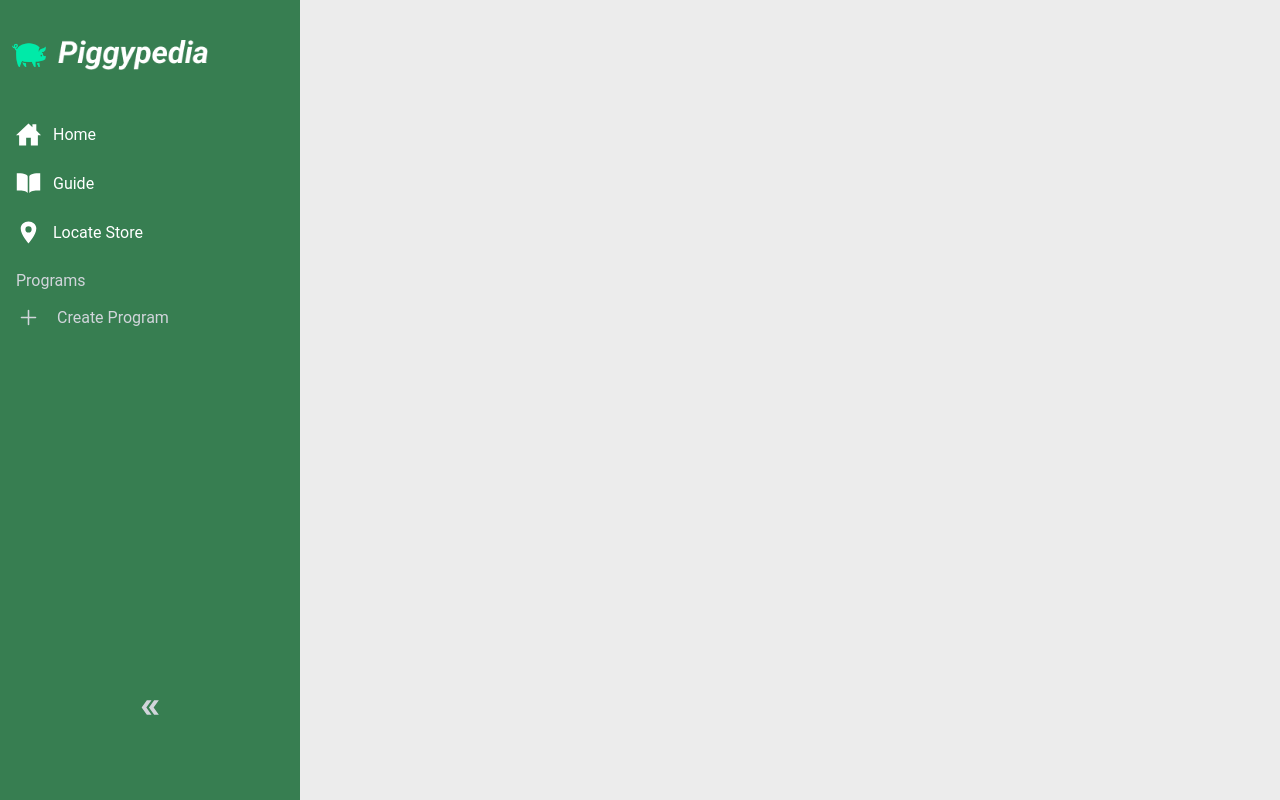
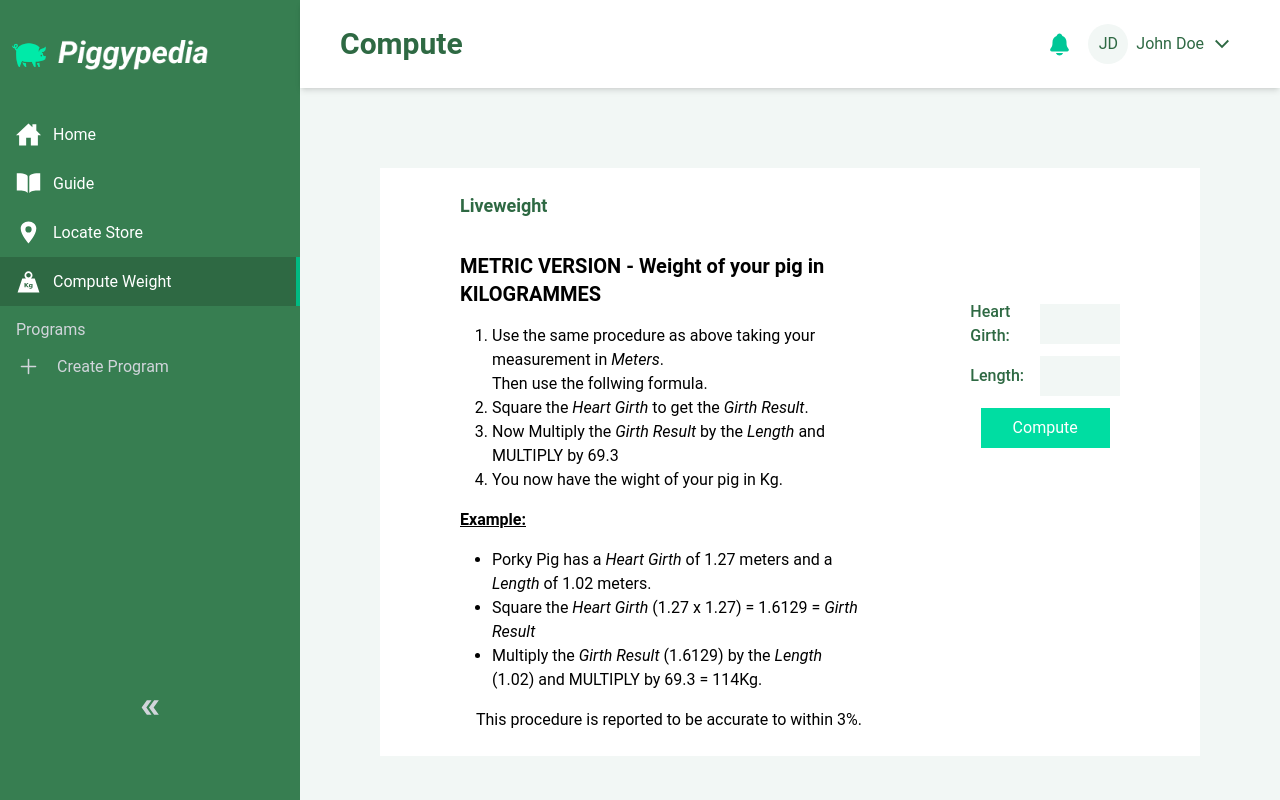
Before and after one commit to jmicarandayo/piggypedia_react, a React (Create React App) app: page /compute in a window 1280 px wide. Built offline with nearby package versions, Linux system fonts and the light colour scheme.

Commit message:
Added Compute page

```diff
--- a/src/components/Dropdown.jsx
+++ b/src/components/Dropdown.jsx
@@ -3,7 +3,7 @@ import { IoAddOutline, IoPersonSharp, IoLogOutSharp } from "react-icons/io5";
 
 const Dropdown = () => {
   return (
-    <div className=''>
+    <div>
         <div className='text-[#2E6943] absolute bg-white left-auto right-0 w-[240px] py-4 px-2 mt-[45px] shadow-md rounded-md'>
             <span className='px-4'>John Doe</span>
             <ul className='border-y border-gray-300 my-4 py-2'>
--- a/src/components/Layout.jsx
+++ b/src/components/Layout.jsx
@@ -5,6 +5,7 @@ import { Route, Routes } from 'react-router-dom';
 import Home from '../pages/Home';
 import Guide from '../pages/Guide';
 import Locate from '../pages/Locate';
+import Compute from '../pages/Compute';
 
 const Layout = () => {
     const [ isOpen, setIsOpen ] = useState(true);
@@ -21,7 +22,8 @@ const Layout = () => {
             {/* <Route index element={<Home/>}/> */}
             <Route path='home' element={<Home isOpen={isOpen}/>}/>
             <Route path='guide' element={<Guide isOpen={isOpen}/>}/>
-            <Route path='locate' element={<Locate/>}/>
+            <Route path='locate' element={<Locate isOpen={isOpen}/>}/>
+            <Route path='compute' element={<Compute isOpen={isOpen}/>}/>
         </Routes>
     </div>
 </div>
--- a/src/components/SideBar.jsx
+++ b/src/components/SideBar.jsx
@@ -2,6 +2,7 @@ import React from 'react'
 import Logo from '../assets/pig_logo.png'
 import Brand from '../assets/brand_name.png'
 import { IoHomeSharp, IoLocationSharp, IoBookSharp, IoAddOutline } from "react-icons/io5";
+import { GiWeight } from "react-icons/gi";
 import { MdOutlineDoubleArrow } from "react-icons/md";
 import { useState } from 'react';
 import { NavLink } from 'react-router-dom';
@@ -17,6 +18,7 @@ const SideBar = ({isOpen, handleClick}) => {
                 <li className=''><NavLink to='/home' className={({isActive}) => isActive ? 'px-4 flex items-center gap-3 text-white text-md hover:bg-[#2E6943] cursor-pointer py-3 border-r-4 border-[#00BA82] bg-[#2E6943]' : 'px-4 flex items-center gap-3 text-white text-md hover:bg-[#2E6943] cursor-pointer py-3'}><span><IoHomeSharp size={25}/></span><p className={`duration-500 whitespace-nowrap ${isOpen ? 'opacity-100' : 'opacity-0'}`}>Home</p></NavLink></li>
                 <li className=''><NavLink to='/guide' className={({isActive}) => isActive ? 'px-4 flex items-center gap-3 text-white text-md hover:bg-[#2E6943] cursor-pointer py-3 border-r-4 border-[#00BA82] bg-[#2E6943]' : 'px-4 flex items-center gap-3 text-white text-md hover:bg-[#2E6943] cursor-pointer py-3'}><span><IoBookSharp size={25}/></span><p className={`duration-500 whitespace-nowrap ${isOpen ? 'opacity-100' : 'opacity-0'}`}>Guide</p></NavLink></li>
                 <li className=''><NavLink to='/locate' className={({isActive}) => isActive ? 'px-4 flex items-center gap-3 text-white text-md hover:bg-[#2E6943] cursor-pointer py-3 border-r-4 border-[#00BA82] bg-[#2E6943]' : 'px-4 flex items-center gap-3 text-white text-md hover:bg-[#2E6943] cursor-pointer py-3'}><span><IoLocationSharp size={25}/></span><p className={`duration-500 whitespace-nowrap ${isOpen ? 'opacity-100' : 'opacity-0'}`}>Locate Store</p></NavLink></li>
+                <li className=''><NavLink to='/compute' className={({isActive}) => isActive ? 'px-4 flex items-center gap-3 text-white text-md hover:bg-[#2E6943] cursor-pointer py-3 border-r-4 border-[#00BA82] bg-[#2E6943]' : 'px-4 flex items-center gap-3 text-white text-md hover:bg-[#2E6943] cursor-pointer py-3'}><span><GiWeight size={25}/></span><p className={`duration-500 whitespace-nowrap ${isOpen ? 'opacity-100' : 'opacity-0'}`}>Compute Weight</p></NavLink></li>
             </ul>
             <div className='px-4 text-gray-300'>
                 <p className={`duration-500 my-3 ${isOpen ? 'opacity-100' : 'opacity-0'}`}>Programs</p>
--- a/src/components/TopBar.jsx
+++ b/src/components/TopBar.jsx
@@ -23,7 +23,7 @@ const TopBar = () => {
                         <IoChevronDownSharp size={20} className={`text-[#2E6943] cursor-pointer duration-200 ml-2 ${openDropdown && '-rotate-180'}`}/>
 
                     </div>
-                    <div className={`duration-200 ease-in-out z-10 ${openDropdown ? 'opacity-100' : 'opacity-0'}`}>
+                    <div className={!openDropdown && 'hidden'}>
                             <Dropdown />
                     </div>
                 </div>
--- /dev/null
+++ b/src/pages/Compute.jsx
@@ -0,0 +1,61 @@
+import React from 'react'
+import { useState } from 'react';
+import TopBar from '../components/TopBar';
+
+const Compute = ({isOpen}) => {
+    const [ show, setShow ] = useState(false);
+
+  return (
+    <div className='h-screen bg-[#F2F7F5]'>
+        <div className={`duration-500 ${isOpen ? 'w-[calc(100vw-300px)]' : 'w-[calc(100vw-60px)]'}`}>
+            <TopBar/>
+            <div className='w-fit'>
+                <div className='m-20'>
+                    <div className='bg-white py-6 px-20'>
+                        <h2 className='text-[#2E6943] text-lg mb-8 font-bold'>Liveweight</h2>
+                        {/* Program Item */}
+                        <div className='flex justify-between'>
+                            <div>
+                                <div>
+                                    <h1 className='font-bold text-xl'>METRIC VERSION - Weight of your pig in KILOGRAMMES</h1>
+                                    <ul className='py-4 px-8 list-decimal'>
+                                        <li>Use the same procedure as above taking your measurement in <span className='italic'>Meters</span>.<p className=''>Then use the follwing formula.</p></li>
+                                        <li>Square the <span className='italic'>Heart Girth</span> to get the <span className='italic'>Girth Result</span>.</li>
+                                        <li>Now Multiply the <span className='italic'>Girth Result</span> by the <span className='italic'>Length</span> and MULTIPLY by 69.3</li>
+                                        <li>You now have the wight of your pig in Kg.</li>
+                                    </ul>
+                                </div>
+                                <div>
+                                    <h2 className='font-bold underline'>Example:</h2>
+                                    <ul className='py-4 px-8 list-disc'>
+                                        <li>Porky Pig has a <span className='italic'>Heart Girth</span> of 1.27 meters and a <span className='italic'>Length</span> of 1.02 meters.</li>
+                                        <li>Square the <span className='italic'>Heart Girth</span> (1.27 x  1.27) = 1.6129 = <span className='italic'>Girth Result</span></li>
+                                        <li>Multiply the <span className='italic'>Girth Result</span> (1.6129) by the <span className='italic'>Length</span> (1.02) and MULTIPLY by 69.3 = 114Kg.</li>
+                                    </ul>
+                                    <p className='px-4'>This procedure is reported to be accurate to within 3%.</p>
+                                </div>
+                            </div>
+                            <div className='flex flex-col ml-20 mt-10'>
+                                <div className='flex justify-between items-center gap-4 mt-2'>
+                                    <label className='cursor-pointer text-[#2E6943] font-medium' htmlFor="girth">Heart Girth:</label>
+                                    <input className='bg-[#F2F7F5] outline-none p-2 w-20' type="text"  id='girth'/>
+                                </div>
+                                <div className='flex justify-between items-center gap-4 mt-2'>
+                                    <label className='cursor-pointer text-[#2E6943] font-medium' htmlFor="length">Length:</label>
+                                    <input className='bg-[#F2F7F5] outline-none p-2 w-20' type="text"  id='length'/>
+                                </div>
+                                <button className='bg-[#00DDA2] text-white py-2 px-8 mt-3 w-fit self-center'>Compute</button>
+                            </div>
+                        </div>
+                        <div>
+
+                        </div>
+                    </div>
+                </div>
+            </div>
+        </div>
+    </div>
+  )
+}
+
+export default Compute
--- a/src/pages/Locate.jsx
+++ b/src/pages/Locate.jsx
@@ -1,8 +1,29 @@
 import React from 'react'
+import { useState } from 'react';
+import { IoSearchOutline } from "react-icons/io5";
+import TopBar from '../components/TopBar';
 
-const Locate = () => {
+const Locate = ({isOpen}) => {
+  const [ show, setShow ] = useState(false);
   return (
-    <div>Locate</div>
+    <div className='h-screen bg-[#F2F7F5]'>
+        <div className={`duration-500 ${isOpen ? 'w-[calc(100vw-300px)]' : 'w-[calc(100vw-60px)]'}`}>
+            <TopBar/>
+            <div className='w-full'>
+                <div className='m-20'>
+                    <div className='bg-white p-6'>
+                        <div className='flex justify-end'>
+                          <button className='cursor-pointeroutline-none px-6 py-2 border-[#00c797] text-[#00c797] hover:bg-[#00c797] hover:text-white border flex items-center gap-2'><IoSearchOutline size={20} />Search</button>
+                        </div>
+                        <div className='my-10'>
+                            <div className='bg-gray-400 w-full h-[300px] '>
+                            </div>
+                        </div>
+                    </div>
+                </div>
+            </div>
+        </div>
+    </div>
   )
 }
 
```
